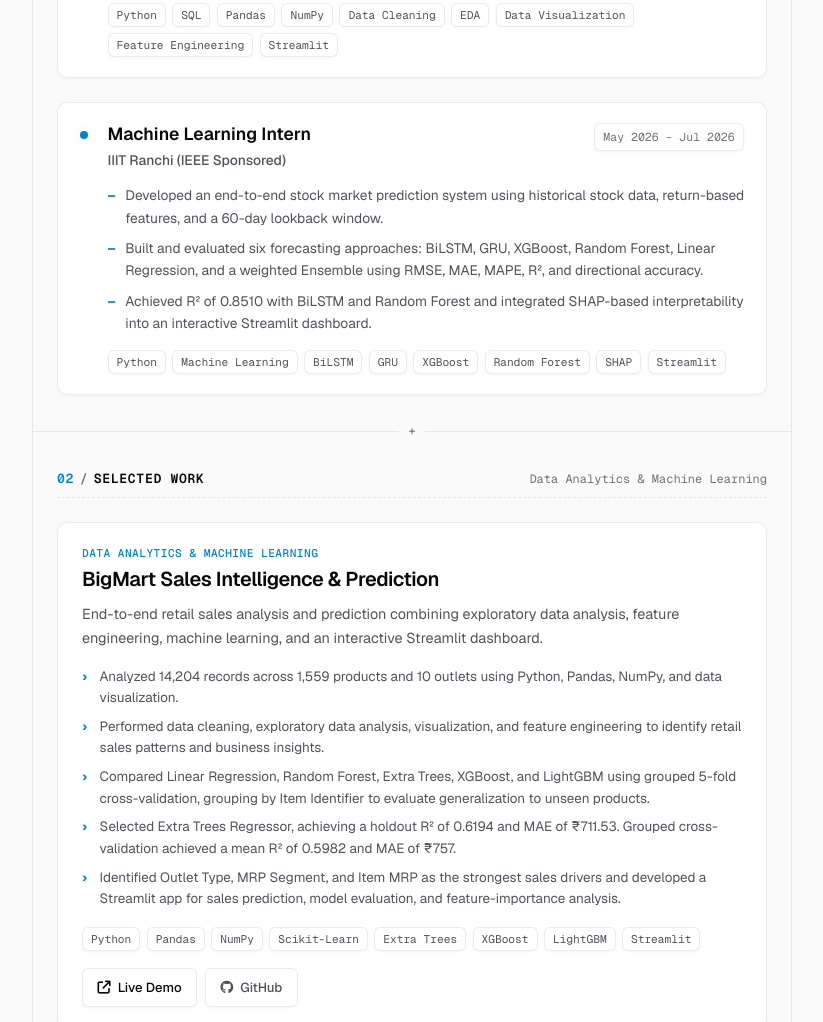
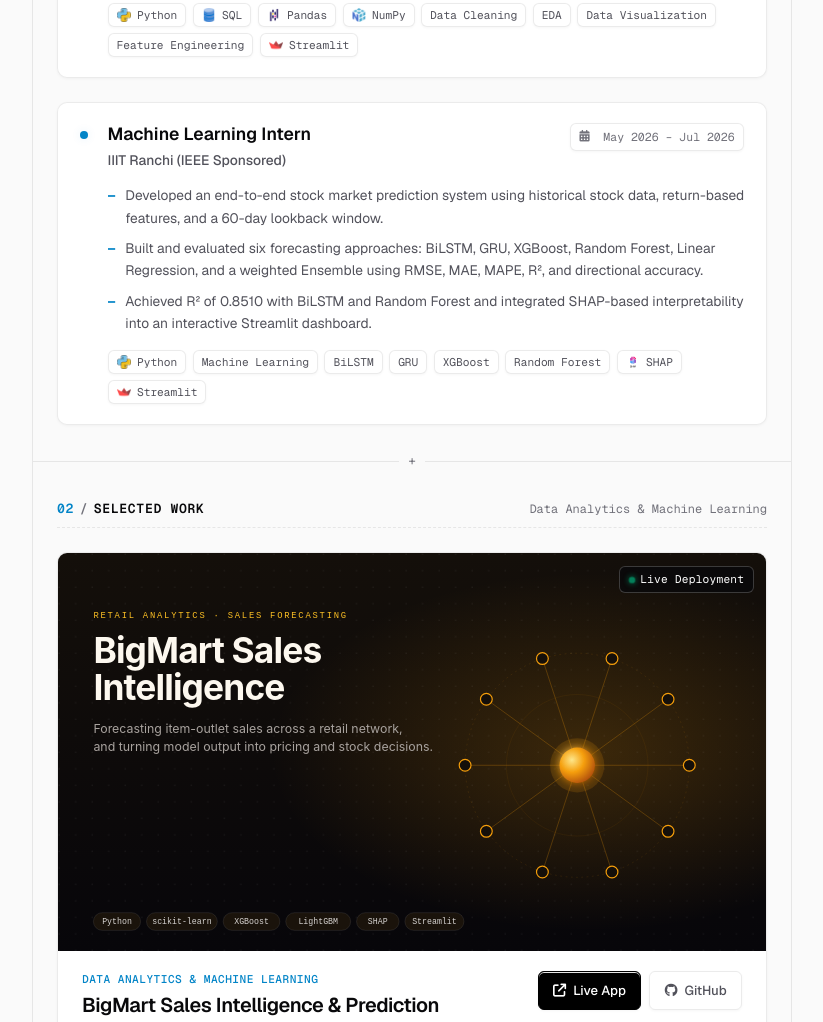
Before and after one commit to Amlan-Sarkar/Portfolio, a plain HTML site: page index.html in a window 1280 px wide. Shown: the part 985-2007 px from the top of the page, without its empty margins (228-1051 px from the left). Drawn offline with nearby package versions, Linux system fonts and the light colour scheme.

Commit message:
overhaul no. 67

```diff
--- a/data.js
+++ b/data.js
@@ -81,10 +81,11 @@
     {
       title: "BigMart Sales Intelligence & Prediction",
       category: "Data Analytics & Machine Learning",
+      banner: "assets/bigmart-sales-banner.svg",
       summary:
         "End-to-end retail sales analysis and prediction combining exploratory data analysis, feature engineering, machine learning, and an interactive Streamlit dashboard.",
       descriptions: [
-        "Analyzed 14,204 records across 1,559 products and 10 outlets using Python, Pandas, NumPy, and data visualization.",
+        "Analyzed 14,204 records(train and test combined) across 1,559 products and 10 outlets using Python, Pandas, NumPy, and data visualization.",
         "Performed data cleaning, exploratory data analysis, visualization, and feature engineering to identify retail sales patterns and business insights.",
         "Compared Linear Regression, Random Forest, Extra Trees, XGBoost, and LightGBM using grouped 5-fold cross-validation, grouping by Item Identifier to evaluate generalization to unseen products.",
         "Selected Extra Trees Regressor, achieving a holdout R² of 0.6194 and MAE of ₹711.53. Grouped cross-validation achieved a mean R² of 0.5982 and MAE of ₹757.",
@@ -107,6 +108,7 @@
     {
       title: "Stock Market Prediction System",
       category: "Machine Learning & Analytics",
+      banner: "assets/stock-prediction-banner.svg",
       summary:
         "Interactive stock market prediction dashboard comparing deep learning, ensemble, and traditional machine learning approaches using return-based features.",
       descriptions: [
@@ -132,6 +134,7 @@
     {
       title: "Parkinson's Disease Detection System",
       category: "Machine Learning",
+      banner: "assets/parkinsons-detection-banner.svg",
       summary:
         "Machine learning classification system for Parkinson's disease detection using preprocessing, dimensionality reduction, class-imbalance handling, and ensemble classification.",
       descriptions: [
--- a/script.js
+++ b/script.js
@@ -197,7 +197,10 @@
                             <h3 class="timeline-role">${exp.role}</h3>
                             <div class="timeline-company">${exp.company}</div>
                         </div>
-                        <span class="timeline-duration">${exp.duration}</span>
+                        <span class="timeline-duration">
+                            <i class="fas fa-calendar-days" aria-hidden="true"></i>&nbsp;
+                            ${exp.duration}
+                        </span>
                     </div>
 
                     <ul class="timeline-description">
@@ -205,7 +208,7 @@
                     </ul>
 
                     <div class="timeline-skills">
-                        ${exp.skills.map(skill => `<span class="skill-tag">${skill}</span>`).join('')}
+                    ${exp.skills.map(skill => `<span class="skill-tag">${techIcon(skill)}${skill}</span>`).join('')}
                     </div>
 
                     ${exp.link ? `
@@ -219,18 +222,76 @@
         `).join('');
     }
 
+        // Tech icons: map a tech name to its image path in assets/
+    const TECH_ICONS = {
+        'Python': 'assets/python.png',
+        'Streamlit': 'assets/streamlit.png',
+        'Pandas': 'assets/pandas.png',
+        'NumPy': 'assets/numpy.png',
+        'Matplotlib': 'assets/matplotlib.png',
+        'Seaborn': 'assets/seaborn.png',
+        'Scikit-Learn': 'assets/scikit-learn.png',
+        'Git': 'assets/git.png',
+        'GitHub': 'assets/github.png',
+        'LinkedIn': 'assets/linkedin.png',
+        'SQL': 'assets/database.png',
+        'Pandas': 'assets/pandas.png',
+        'NumPy': 'assets/numpy.png',
+        'Scikit-Learn': 'assets/scikit-learn.png',
+        'SHAP': 'assets/shap.png',
+        'Microsoft Excel': 'assets/excel.png',
+        'VS Code': 'assets/vscode.png',
+        'Jupyter Notebook': 'assets/jupyter.png'
+    };
+
+    function techIcon(name) {
+        const src = TECH_ICONS[name];
+        if (!src) return '';
+        // onerror removes the image if the file is missing, so no broken icon shows
+        return `<img class="skill-icon-img" src="${src}" alt="" aria-hidden="true" loading="lazy" onerror="this.remove()">`;
+    }
+
     function renderProjects() {
         const container = document.getElementById('projects-grid');
         if (!container || typeof portfolioData === 'undefined') return;
 
         container.innerHTML = portfolioData.projects.map(project => `
             <article class="project-card spotlight-card">
+                        ${project.banner ? `
+                <div class="project-banner-wrapper">
+                    <img class="project-banner-img" src="${project.banner}" alt="${project.title} banner" loading="lazy">
+                    ${project.link ? `
+                        <div class="banner-overlay-tags">
+                            <span class="banner-status-badge">
+                                <span class="badge-dot-live" aria-hidden="true"></span>
+                                Live Deployment
+                            </span>
+                        </div>
+                    ` : ''}
+                </div>
+            ` : ''}
                 <div class="project-card-header">
-                    <div>
-                        <span class="project-category">${project.category}</span>
-                        <h3 class="project-title">${project.title}</h3>
-                    </div>
-                </div>
+    <div>
+        <span class="project-category">${project.category}</span>
+        <h3 class="project-title">${project.title}</h3>
+    </div>
+
+    <div class="project-actions">
+        ${project.link ? `
+            <a href="${project.link}" target="_blank" rel="noopener noreferrer" class="btn-craft btn-secondary-craft">
+                <i class="fas fa-arrow-up-right-from-square" aria-hidden="true"></i>
+                <span>Live App</span>
+            </a>
+        ` : ''}
+
+        ${project.github ? `
+            <a href="${project.github}" target="_blank" rel="noopener noreferrer" class="btn-craft btn-ghost-craft">
+                <i class="fab fa-github" aria-hidden="true"></i>
+                <span>GitHub</span>
+            </a>
+        ` : ''}
+    </div>
+</div>
 
                 <p class="project-summary">${project.summary}</p>
 
@@ -239,24 +300,9 @@
                 </ul>
 
                 <div class="project-tech-stack">
-                    ${project.techStack.map(tech => `<span class="tech-tag">${tech}</span>`).join('')}
+                ${project.techStack.map(tech => `<span class="tech-tag">${techIcon(tech)}${tech}</span>`).join('')}
                 </div>
 
-                <div class="project-actions">
-                    ${project.link ? `
-                        <a href="${project.link}" target="_blank" rel="noopener noreferrer" class="btn-craft btn-secondary-craft">
-                            <i class="fas fa-arrow-up-right-from-square" aria-hidden="true"></i>
-                            <span>Live Demo</span>
-                        </a>
-                    ` : ''}
-
-                    ${project.github ? `
-                        <a href="${project.github}" target="_blank" rel="noopener noreferrer" class="btn-craft btn-ghost-craft">
-                            <i class="fab fa-github" aria-hidden="true"></i>
-                            <span>GitHub</span>
-                        </a>
-                    ` : ''}
-                </div>
             </article>
         `).join('');
 
@@ -322,7 +368,7 @@
                 </div>
 
                 <div class="skill-card-items">
-                    ${group.items.map(skill => `<span class="skill-tag">${skill}</span>`).join('')}
+                    ${group.items.map(skill => `<span class="skill-tag">${techIcon(skill)}${skill}</span>`).join('')}
                 </div>
             </div>
         `).join('');
--- a/style.css
+++ b/style.css
@@ -728,15 +728,15 @@
 }
 
 .btn-secondary-craft {
-    background-color: var(--surface);
-    color: var(--text-primary);
-    border: 1px solid var(--border);
-}
-
-.btn-secondary-craft:hover {
-    background-color: var(--surface-hover);
-    border-color: var(--border-strong);
-    transform: translateY(-1px);
+    background-color: #fff;
+    color: #000;
+    border: 1px solid #fff;
+}
+
+[data-theme="light"] .btn-secondary-craft {
+    background-color: #000;
+    color: #fff;
+    border-color: #000;
 }
 
 .btn-ghost-craft {
@@ -987,13 +987,9 @@
     box-shadow: var(--shadow-soft);
 }
 
-.project-banner-wrapper {
-    position: relative;
-    width: 100%;
-    aspect-ratio: 16 / 9;
-    background-color: #121215;
-    overflow: hidden;
-    border-bottom: 1px solid var(--border);
+.project-card .project-banner-wrapper {
+    width: calc(100% + 3rem);
+    margin: -1.4rem -1.5rem 1.25rem;
 }
 
 .project-banner-img {
@@ -1035,7 +1031,18 @@
     border-radius: 50%;
     background-color: var(--emerald);
     box-shadow: 0 0 6px var(--emerald);
-    animation: statusPulse 2s infinite;
+    animation: slowBlink 3s ease-in-out infinite;
+}
+
+@keyframes slowBlink {
+    0%, 100% {
+        opacity: 0.35;
+        transform: scale(0.75);
+    }
+    50% {
+        opacity: 1;
+        transform: scale(1.15);
+    }
 }
 
 .project-content-block {
@@ -1149,9 +1156,12 @@
 
 .skills-craft-grid {
     display: grid;
-    grid-template-columns: 1fr 1fr;
+    grid-template-columns: repeat(2, minmax(0, 1fr));
     gap: 1.15rem;
-    align-items: start;
+}
+
+.skills-craft-grid > .skill-craft-card:last-child:nth-child(odd) {
+    grid-column: 1 / -1;
 }
 
 .skill-craft-card {
@@ -1213,21 +1223,14 @@
     flex-shrink: 0;
 }
 
-@media (max-width: 800px) {
-    .skills-craft-grid {
-        grid-template-columns: 1fr;
-    }
-}
-
 /* --------------------------------------------------------------------------
    11. Education & Certifications
    -------------------------------------------------------------------------- */
 
 .edu-cert-columns {
-    display: grid;
-    grid-template-columns: 1fr 1fr;
-    gap: 1.25rem;
-    align-items: start;
+    display: flex;
+    flex-direction: column;
+    gap: 2rem;
 }
 
 .craft-subpanel {
@@ -1332,8 +1335,9 @@
    ========================= */
 
 #certifications-list {
-    display: flex;
-    flex-direction: column;
+    display: grid;
+    grid-template-columns: repeat(2, minmax(0, 1fr));
+    gap: 0.75rem;
 }
 
 .certification-entry {
@@ -1420,18 +1424,6 @@
    Responsive
    ========================= */
 
-@media (max-width: 800px) {
-    .edu-cert-columns {
-        grid-template-columns: 1fr;
-    }
-}
-
-@media (max-width: 700px) {
-    .certification-entry {
-        gap: 0.7rem;
-        padding: 0.75rem 0;
-    }
-
     .certification-name {
         font-size: 0.84rem;
     }
@@ -1447,7 +1439,6 @@
     .certification-link {
         width: 28px;
         height: 28px;
-    }
 }
 
 /* --------------------------------------------------------------------------
@@ -1844,8 +1835,8 @@
         grid-template-columns: 1fr;
     }
 
-    .edu-cert-columns {
-        grid-template-columns: 1fr;
+    #certifications-list {
+    grid-template-columns: 1fr;
     }
 
     .contact-channel-grid {
@@ -2104,12 +2095,12 @@
     display: flex;
     flex-wrap: wrap;
     gap: 0.4rem;
-    margin-bottom: 1.1rem;
 }
 
 .tech-tag {
     display: inline-flex;
     align-items: center;
+    gap: 0.4rem;
     padding: 0.22rem 0.5rem;
     border-radius: var(--radius-sm);
     background-color: var(--surface);
@@ -2134,6 +2125,9 @@
     gap: 0.5rem;
 }
 
+.project-card .project-banner-wrapper {
+    margin: -1.4rem -1.5rem 1.25rem;
+}
 
 /* --------------------------------------------------------------------------
    Dynamic Skills
@@ -2255,10 +2249,6 @@
     border-radius: var(--radius-md);
     box-shadow: var(--card-top-highlight);
     transition: var(--transition);
-}
-
-.certification-entry + .certification-entry {
-    margin-top: 0.55rem;
 }
 
 .certification-entry:hover {
@@ -2324,6 +2314,11 @@
 
 @media (max-width: 640px) {
 
+    .project-card .project-banner-wrapper {
+    width: calc(100% + 2.3rem);
+    margin: -1.15rem -1.15rem 1rem;
+   }
+
     .timeline-item {
         grid-template-columns: 8px 1fr;
         gap: 0.75rem;
```
Also changed, not shown: index.html (+5 -5 lines), assets/bigmart-sales-banner.svg (added), assets/excel.png (added), assets/heart_disease_banner.svg (deleted), assets/heart_disease_banner_1.svg (deleted), assets/jupyter.png (added), assets/numpy.png (added), assets/pandas.png (added), assets/parkinsons-detection-banner.svg (added), assets/scikit-learn.png (added), assets/shap.png (added), assets/solar_rooftop_banner.svg (deleted), assets/stock-prediction-banner.svg (added), assets/vscode.png (added).
